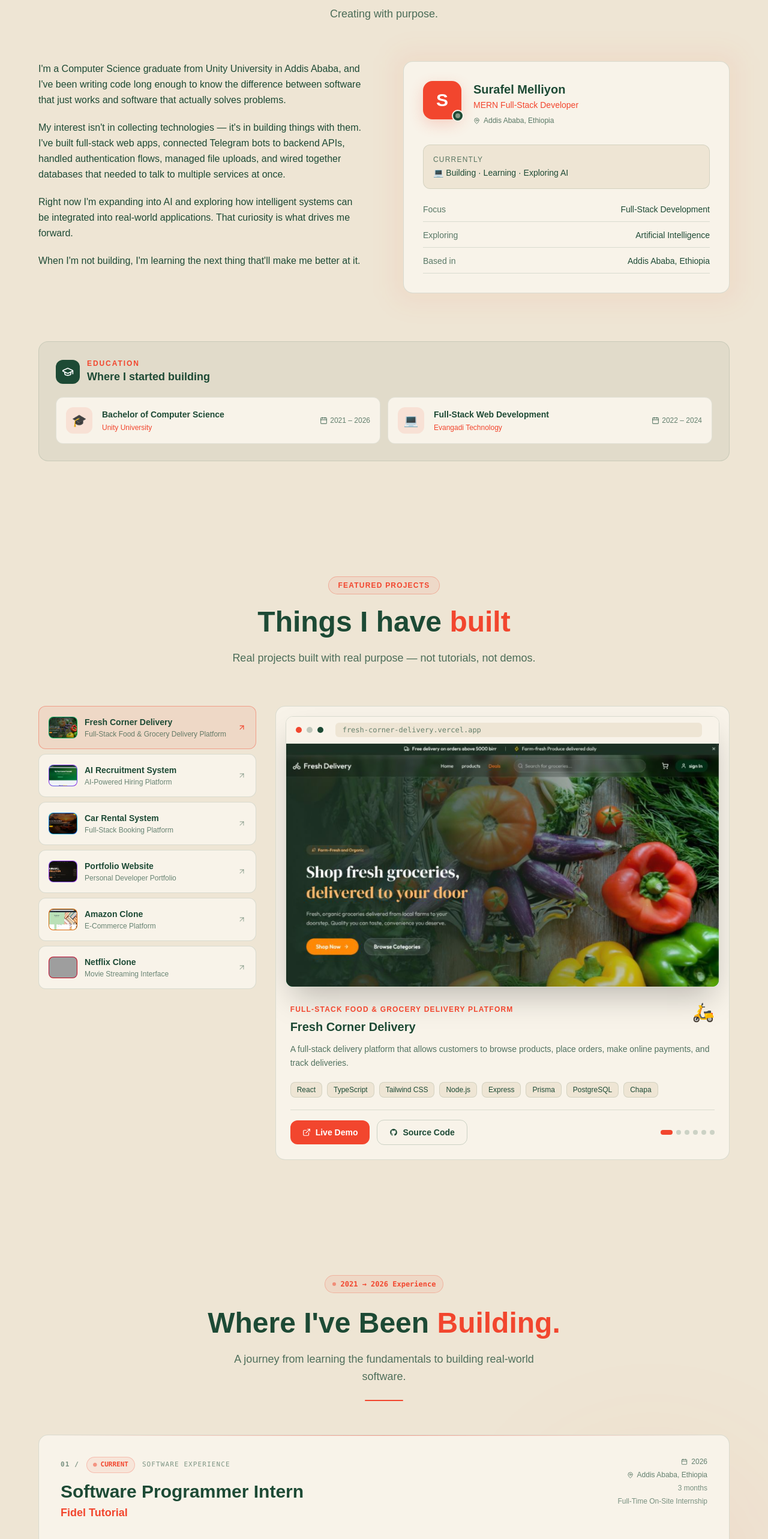
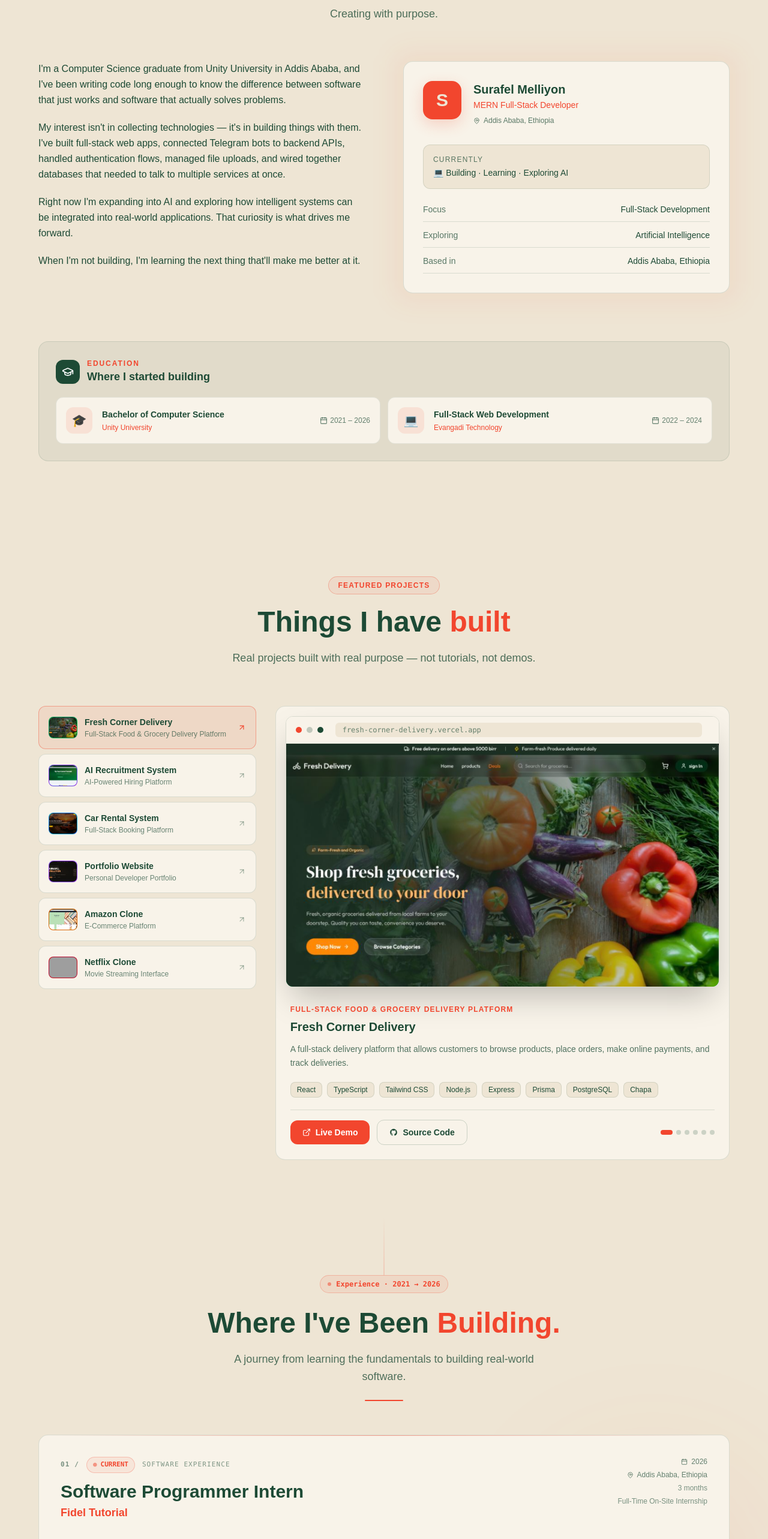
Before and after one commit to surameli/prtifolio-3, a React (Vite) app: page / in a window 1280 px wide. Shown: the part 1240-3806 px from the top of the page at 60% size. Built offline with nearby package versions, Linux system fonts and the light colour scheme; grey boxes are pictures that could not be loaded.

Commit message:
add  contact colors

```diff
--- a/src/data/index.js
+++ b/src/data/index.js
@@ -77,7 +77,7 @@ export const projects = [
   demo: 'https://fresh-corner-delivery.vercel.app/',
   featured: true,
   color: 'from-green-500 to-emerald-600',
-  icon: '🛵',
+  // icon: '🛵',
   imageUrl: freshCornerImg,
 },
 
@@ -109,7 +109,7 @@ export const projects = [
     demo: 'https://ethiopian-airlines-hr-system.vercel.app/',
     featured: true,
     color: 'from-indigo-500 to-purple-600',
-    icon: '🤖',
+    // icon: '🤖',
     imageUrl: aiRecruitmentImg,
   },
   {
@@ -132,7 +132,7 @@ export const projects = [
     demo: 'https://car-rental-xod2.vercel.app/',
     featured: false,
     color: 'from-cyan-500 to-blue-600',
-    icon: '🚗',
+    // icon: '🚗',
     imageUrl: carRentalImg,
   },
   {
@@ -155,7 +155,7 @@ export const projects = [
     demo: 'https://surafel-melliyon.vercel.app',
     featured: false,
     color: 'from-violet-500 to-purple-600',
-    icon: '💼',
+    // icon: '💼',
     imageUrl: portfolioImg,
   },
   {
@@ -179,7 +179,7 @@ export const projects = [
     demo: 'https://sura-amazon-clone.netlify.app/',
     featured: false,
     color: 'from-orange-500 to-amber-600',
-    icon: '🛒',
+    // icon: '🛒',
     imageUrl: amazonCloneImg,
   },
   {
--- a/src/sections/About.jsx
+++ b/src/sections/About.jsx
@@ -48,11 +48,11 @@ const About = () => (
               <div className="flex items-start gap-5 mb-8">
                 <div className="relative">
                   <div className="w-16 h-16 rounded-2xl flex items-center justify-center text-3xl font-black"
-                    style={{ background: '#F2462E', color: '#FFFFFF', boxShadow: '0 8px 24px rgba(242,70,46,0.2)' }}>S</div>
-                  <div className="absolute -bottom-1 -right-1 w-5 h-5 rounded-full border-2 flex items-center justify-center"
+                    style={{ background: '#F2462E', color: '#EEE5D4', boxShadow: '0 8px 24px rgba(242,70,46,0.2)' }}>S</div>
+                  {/* <div className="absolute -bottom-1 -right-1 w-5 h-5 rounded-full border-2 flex items-center justify-center"
                     style={{ background: '#1D4A35', borderColor: '#F8F3E9' }}>
                     <div className="w-2 h-2 rounded-full animate-pulse" style={{ background: '#EEE5D4' }} />
-                  </div>
+                  </div> */}
                 </div>
                 <div>
                   <h3 className="text-xl font-bold" style={{ color: '#1D4A35' }}>{personalInfo.name}</h3>
--- a/src/sections/Experience.jsx
+++ b/src/sections/Experience.jsx
@@ -387,6 +387,11 @@ const Experience = () => {
     <section id="experience" className="section-padding relative overflow-hidden"
       style={{ background: '#EEE5D4' }}>
 
+      <div
+        className="absolute top-0 left-1/2 h-24 w-px -translate-x-1/2"
+        style={{ background: 'linear-gradient(to bottom, transparent, rgba(242,70,46,0.35))' }}
+      />
+
       {/* Very subtle warm bg glow */}
       <div className="absolute top-1/4 right-0 w-96 h-96 rounded-full pointer-events-none"
         style={{ background: 'rgba(242,70,46,0.06)', filter: 'blur(100px)' }} />
@@ -401,7 +406,7 @@ const Experience = () => {
             <span className="inline-flex items-center gap-2 px-3 py-1.5 rounded-full text-xs font-bold font-mono"
               style={{ color: '#F2462E', background: 'rgba(242,70,46,0.08)', border: '1px solid rgba(242,70,46,0.25)' }}>
               <span className="w-1.5 h-1.5 rounded-full animate-pulse" style={{ background: '#F2462E' }} />
-              2021 → 2026  Experience
+              Experience · 2021 → 2026
             </span>
           </div>
 
--- a/src/sections/TechStack.jsx
+++ b/src/sections/TechStack.jsx
@@ -211,6 +211,10 @@ const TechStack = () => {
       className="section-padding relative"
       style={{ background: '#EEE5D4' }}
     >
+      <div
+        className="absolute top-0 left-1/2 h-24 w-px -translate-x-1/2"
+        style={{ background: 'linear-gradient(to bottom, transparent, rgba(242,70,46,0.35))' }}
+      />
       <div className="container-custom relative">
 
         <SectionHeader
```
